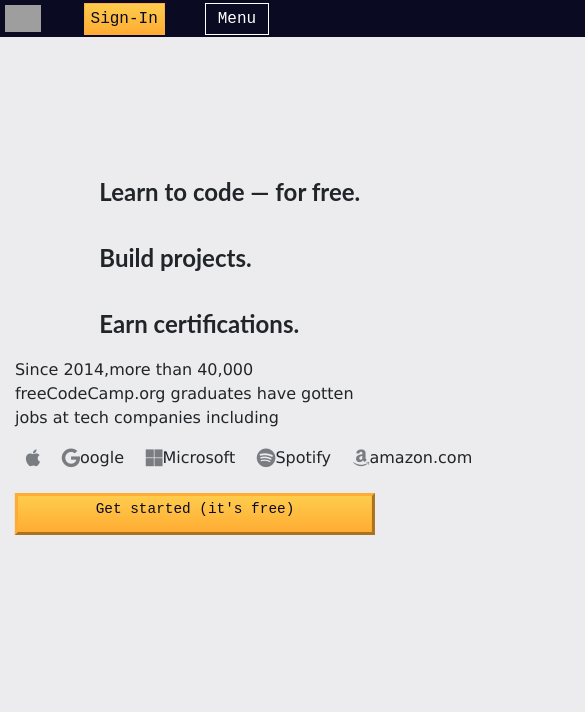
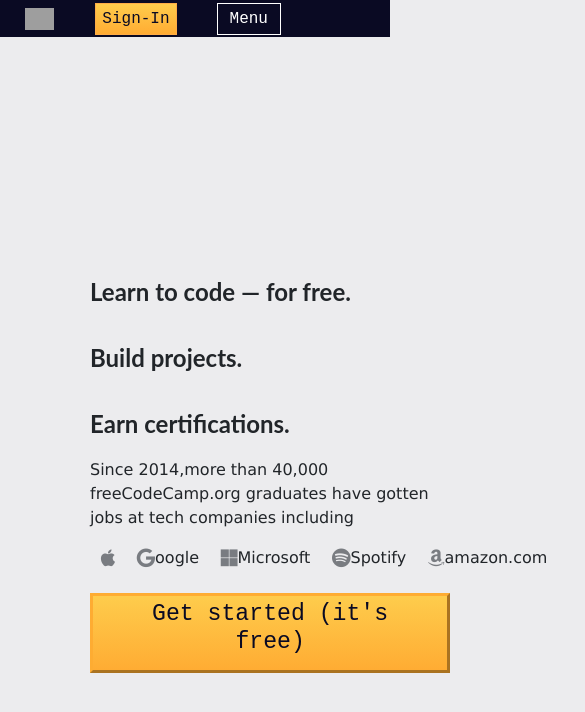
Before and after one commit to naushin06/talent-box-ui, a React (Create React App) app: page / in a window 390 px wide. Shown: the top 712 px of the page, 585 px wide, since content can reach past the window. Built offline with nearby package versions, Linux system fonts and the light colour scheme; grey boxes are pictures that could not be loaded; the HTML template or start-up script is replaced by a standard one.

Commit message:
navbar chnges

```diff
--- a/public/index.html
+++ b/public/index.html
@@ -9,6 +9,7 @@
       name="description"
       content="Web site created using create-react-app"
     />
+    <meta name="viewport" content="width=device-width, initial-scale=1">
     <link href="https://cdn.jsdelivr.net/npm/bootstrap@5.0.2/dist/css/bootstrap.min.css" rel="stylesheet" integrity="sha384-EVSTQN3/azprG1Anm3QDgpJLIm9Nao0Yz1ztcQTwFspd3yD65VohhpuuCOmLASjC" crossorigin="anonymous">
     <script src="https://cdn.jsdelivr.net/npm/bootstrap@5.0.2/dist/js/bootstrap.bundle.min.js" integrity="sha384-MrcW6ZMFYlzcLA8Nl+NtUVF0sA7MsXsP1UyJoMp4YLEuNSfAP+JcXn/tWtIaxVXM" crossorigin="anonymous"></script>
     <script src="https://kit.fontawesome.com/0261093567.js" crossorigin="anonymous"></script>
--- a/src/App.js
+++ b/src/App.js
@@ -11,7 +11,7 @@ function App() {
   return (
 <>
 <BrowserRouter>
-<Navbar></Navbar>
+<Navbar name="Login"></Navbar>
 <Routes>
   <Route exact path='/' element={<Page1 />}></Route>
   <Route exact path='/register' element={<Register/>}></Route>
--- a/src/Components/Dashboard.jsx
+++ b/src/Components/Dashboard.jsx
@@ -40,9 +40,9 @@ export default function Dashboard() {
             navigate("/login");
           } else
           console.log("hii")
-            // toast.error(`Hi`, {
-            //   theme: "dark",
-            // });
+            toast.error(`Hi`, {
+              theme: "dark",
+            });
         }
       };
       verifyUser();
@@ -55,7 +55,6 @@ export default function Dashboard() {
 
  const [data, setData] = useState([]);
   useEffect(() => {
-
     axios
     .get("http://localhost:4000/talentbox/getDashboardContent")
     .then(function (response) {
@@ -96,16 +95,7 @@ navigate('/register');
 
   return (
     <>
-      <div className="main-page">
-        <div className="wrapper">
-          <div className="container-fluid">
-            <div className="row">
-              <div className="col-lg-8 col-lg-offset-2 col-sm-10 col-sm-offset-1 col-xs-12">
-                <h1 class="big-heading" data-test-label="landing-header">
-                  Learn to code — for free.
-                </h1>
-
-                <div className="text-center quote-partial">
+      <div className="main-page" id="i">
       <blockquote class="blockquote">
                     <span>
                       <q>
@@ -125,12 +115,9 @@ navigate('/register');
 
 
     data.map(item => (
-
-
-
       <>
 
-        <ul class="list-group" key={item.id}>
+    <ul  key={item.id}>
 
 {(() => {
 if (item.title!=="Ramadan Kareem"  &&  item.title!=="Web Page") {
@@ -151,19 +138,11 @@ navigate('/register');
 
 
 </ul>
+                    </>
+    ))}
 
+                  <button className="logout" onClick={logOut}>Logout</button>
 
-                    </>
-
-
-
-    ))}
- <button className="logout" onClick={logOut}>Logout</button>
-                </div>
-              </div>
-            </div>
-          </div>
-        </div>
       </div>
 
 
--- a/src/Components/Navbar.jsx
+++ b/src/Components/Navbar.jsx
@@ -1,9 +1,89 @@
 import React from 'react'
 import {Link} from "react-router-dom"
-const Navbar = () => {
+const Navbar = (props) => {
   return (
 <>
-<div className="navbar">
+
+
+<nav id="navbar" class="navbar navbar-expand-lg">
+  <div class="container-fluid">
+    <button class="navbar-toggler" type="button" >
+    <img className='logo' src="https://www.freecodecamp.org/news/content/images/2022/07/fcc_primary_large.jpg" alt="height:" />
+    <ul className='btn'>
+  <Link  className='btn-1' to="/register">
+      Sign-In
+    </Link >
+    <Link className='btn-2' to="/Bye">
+      Menu
+    </Link>
+
+  </ul>
+    </button>
+    <div class="collapse navbar-collapse" id="navbarTogglerDemo01">
+      <a class="navbar-brand" href="#">
+      <input id='h-text' type="text" placeholder='Search 8,0000 tutorials' />
+      </a>
+      <ul class="navbar-nav me-auto mb-2 mb-lg-0">
+        <li class="nav-item">
+          <a class="nav-link active" aria-current="page" id="logo" href="#">
+          <img className='logo' src="https://www.freecodecamp.org/news/content/images/2022/07/fcc_primary_large.jpg" alt="height:" />
+
+          </a>
+        </li>
+      </ul>
+      <form class="d-flex" role="search">
+      <ul className='btn'>
+  <Link  className='btn-1' to="/register">
+      Sign-In
+    </Link >
+    <Link className='btn-2' to="/Bye">
+      Menu
+    </Link>
+
+  </ul>
+      </form>
+    </div>
+  </div>
+</nav>
+
+{/* <nav className="navbar navbar-expand-lg bg-light">
+  <div className="container-fluid">
+    <button className="navbar-toggler" type="button" data-bs-toggle="collapse" data-bs-target="#navbarTogglerDemo01" aria-controls="navbarTogglerDemo01" aria-expanded="false" aria-label="Toggle navigation">
+
+    </button>
+    <div class="collapse navbar-collapse" id="navbarTogglerDemo01">
+
+      <a className="navbar-brand" />
+     <input id='h-text' type="text" placeholder='Search 8,0000 tutorials' />
+
+      </a>
+      <ul class="navbar-nav me-auto mb-2 mb-lg-0">
+        <li class="nav-item">
+          <a class="nav-link active" aria-current="page" href="#">Home</a>
+        </li>
+        <li class="nav-item">
+          <a class="nav-link" href="#">Link</a>
+        </li>
+        <li class="nav-item">
+          <a class="nav-link disabled">Disabled</a>
+        </li>
+      </ul>
+      <form class="d-flex" role="search">
+
+        <ul className='btn'>
+  <Link  className='btn-1' to="/register">
+      Sign-In
+    </Link >
+    <Link className='btn-2' to="/Bye">
+      Menu
+    </Link>
+
+  </ul>
+      </form>
+    </div>
+  </div>
+</nav> */}
+{/* <div className="navbar">
 
 
   <div className="">
@@ -27,7 +107,7 @@ const Navbar = () => {
 
   </div>
 </div>
-
+  */}
 </>
   )
 }
--- a/src/index.css
+++ b/src/index.css
@@ -20,7 +20,11 @@ body {
   padding: 30px 15px 15px;
 
 }
+#i{
+  top: 90px;
+  left: 10px;
 
+}
 h2 {
   margin: 1rem 0;
 }
@@ -89,7 +93,7 @@ span a {
 }
 
 
-.navbar {
+#navbar {
   display: flex;
   justify-content: space-between;
   align-items: center;
@@ -117,7 +121,7 @@ height: 22px !important;
   text-decoration: none;
   color: #ccc;
 }
-.h-text{
+#h-text{
   background-color: #0a0a23;
 height: 18px;
 width: 300px;;
@@ -125,10 +129,10 @@ padding: 0;
 border: none;
 margin: 0;
 }
-.h-text:focus{
+#h-text:focus{
 outline: none;
 }
-.h-text::placeholder{
+#h-text::placeholder{
 background-color: rgb(59,59,79);
 outline: none;
 border: none;
@@ -162,9 +166,9 @@ border: none;
 .main-page{
       position: absolute;
       top: 33vh;
-      left: 50%;
-      transform: translate(-50%, -50%);
-      height: 200px;
+      left: 20%;
+
+      height: 100vh;
 }
 /* .container{
   margin-right: auto;
@@ -223,10 +227,8 @@ margin-bottom: 20px;
 }
 .big-heading{
 display: block;
-padding-left: 30%;
 font-family: Lato,sans-serif;
  font-size: 2rem;
-  margin-bottom: 40px;
 
   font-weight: 700;
 min-width: 10px;
@@ -234,7 +236,21 @@ white-space: nowrap;
   line-height: 1.1;
   margin-bottom: 40px;
 }
+.big-headingd{
+  display: block;
+  font-family: Lato,sans-serif;
+   font-size: 2rem;
 
+    font-weight: 700;
+  min-width: 10px;
+  white-space: nowrap;
+    line-height: 1.1;
+    margin-bottom: 40px;
+  }
+  #dashboard{
+
+    width: 100vh;
+  }
 @media (max-width: 500px)
 {
 .big-heading {
@@ -259,165 +275,24 @@ white-space: nowrap;
 {.col-lg-8 {
   width: 66.66666667%;
 }}
-@media (max-width: 1200px)
-{.h-text{
-  display: none;
-  visibility:hidden;
-}
-.navbar{
 
-  justify-content: flex-start;
-  padding:1%;
-}
-.right{
-  margin-left: 60vh;
-  justify-content: flex-end;
-  float: left;
-}
-.logo {
-  height: 29px !important;
-  float: right;
-  top: 0%;
-  left: 2%;
-padding: 3%;
-}
-}
-@media (max-width: 790px){
-  .big-heading{
-    margin-left:10vh
-  }
-  .navbar{
-    width:100vh;
-    justify-content: flex-start;
-    padding:1%;
-  }
-  .right{
-    margin-left: 0vh;
-    justify-content: flex-end;
 
-  }
-  .logo {
-    height: 29px !important;
-    float: right;
-    top: 0%;
-    left: 2%;
-  padding: 3%;
-  }
-}
-@media (max-width: 420px){
-  .big-heading{
-    margin-left:10vh
-  }
-  .navbar{
-    width:100vh;
-    justify-content: flex-start;
-    padding:1%;
-  }
-  .right{
-    margin-left: 0vh;
-    justify-content: flex-end;
 
-  }
-  .logo {
-    height: 29px !important;
-    float: right;
-    top: 0%;
-    left: 2%;
-  padding: 3%;
-  }
-}
-@media (max-width: 380px){
-  .navbar{
-    justify-content: flex-start;
-    padding:1%;
-  }
-  .right{
-    margin-left: 0vh;
-    justify-content: flex-end;
 
-  }
-  .logo {
-    height: 29px !important;
-    float: right;
-    top: 0%;
-    left: 2%;
-  padding: 3%;
-  }
+#logo{
+  padding-left: 100%;
 }
 
-/* @media (max-width: 680px){
-  .navbar{
-    white-space: unset;
-    justify-content: flex-start;
-    padding:1%;
-  }
-  .right{
-    padding: 0px;
-    display: inline-flex;
-    margin-left: 20vh;
-    justify-content: flex-end;
 
-  }
-  .center{
-    left: 0%;
 
-justify-content: flex-start;
-  }
-  .logo {
-    display: inline-flex;
-    height: 30px !important;
-    float: right;
-    top: 0%;
-    left: 2%;
-  padding: 3%;
-  }
-} */
 
-@media (max-width:1350px){
-  .main-btn {
-      font-size: 0.9rem;
-  }
-  }
-@media (min-width: 768px)
-{
-.container {
-    width: 750px;
-}
-}
-.as-seen-in, .certification-section, .landing-top, .testimonials {
-  padding: 4vw 0;
-}
-.register-btn {
-  font-family: 'Roboto Mono', monospace;
-  min-height: 56px;
-  width: 100%;
-  padding: 10px 16px;
-  font-size: 22px;
-  background-color:#d0d0d5;
-  border-width: 3px;
-  border-color:#1b1b32;
-  color: #1b1b32;
-  border-radius: 0px;
-  text-decoration: none;
-  outline: none;
-}
-.register-btn::selection{
-  background-color: white;
-}
 
-.space{
-  padding: 15px 0px; height: 1px;
-}
-.quote-partial .blockquote {
-  border: none;
-  font-size: 1rem;
-}
+
+
 blockquote {
   /* padding: 12.5px 25px; */
-  padding-left: 30%;
-  margin: 0 0 20px;
   font-size: 20.5px;
-  width: 100%;
+  width: 80%;
   white-space: unset;
   border-left: 5px solid #eee;
 }
@@ -430,7 +305,7 @@ background-color: #D0D0D5;
 .map-ui ul {
   color: var(--secondary-color);
   list-style: none;
-  padding: 20px;
+  padding: 0px;
   border: 3px solid red;
 
 }
```
Lines whose indentation alone changed are shown as unchanged.
